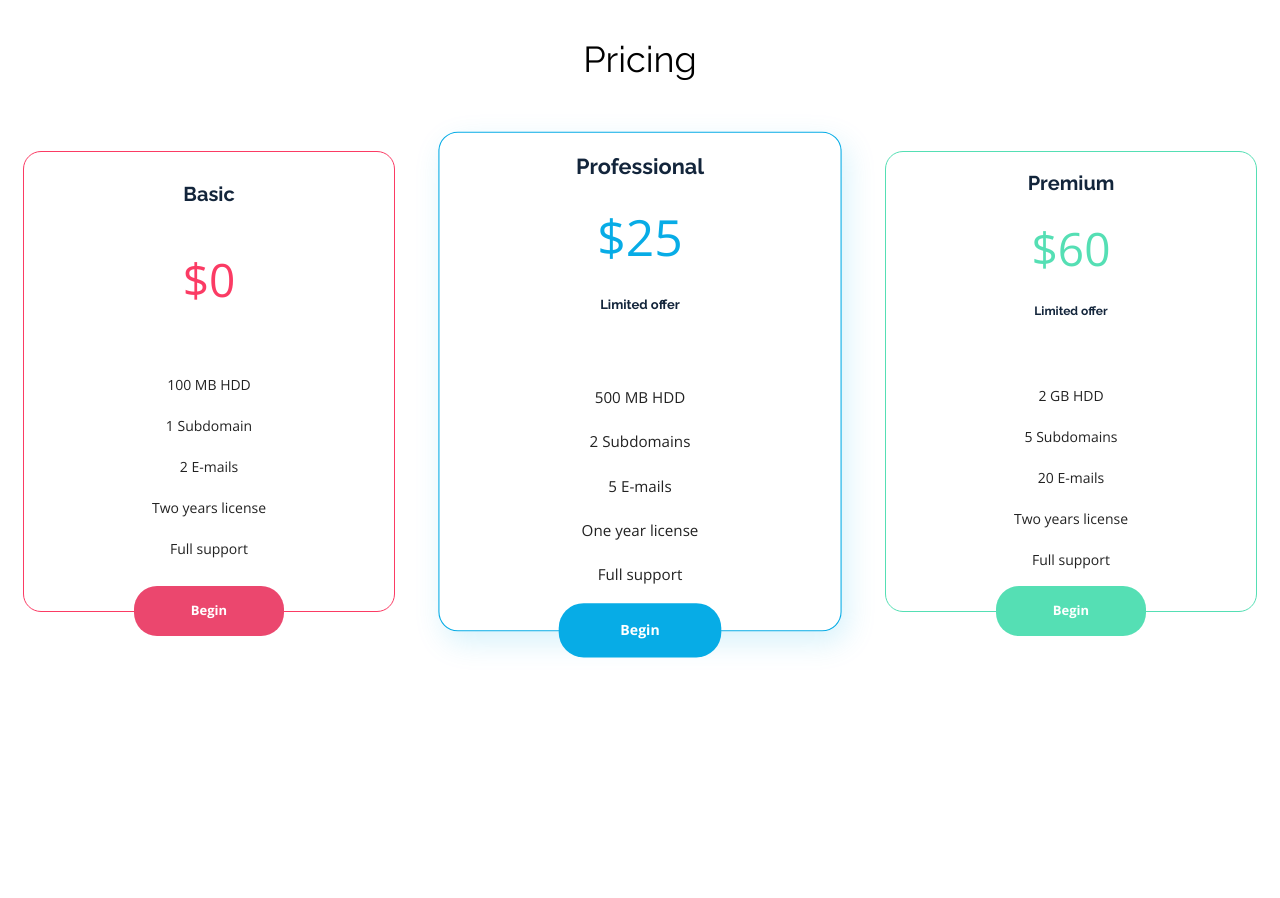
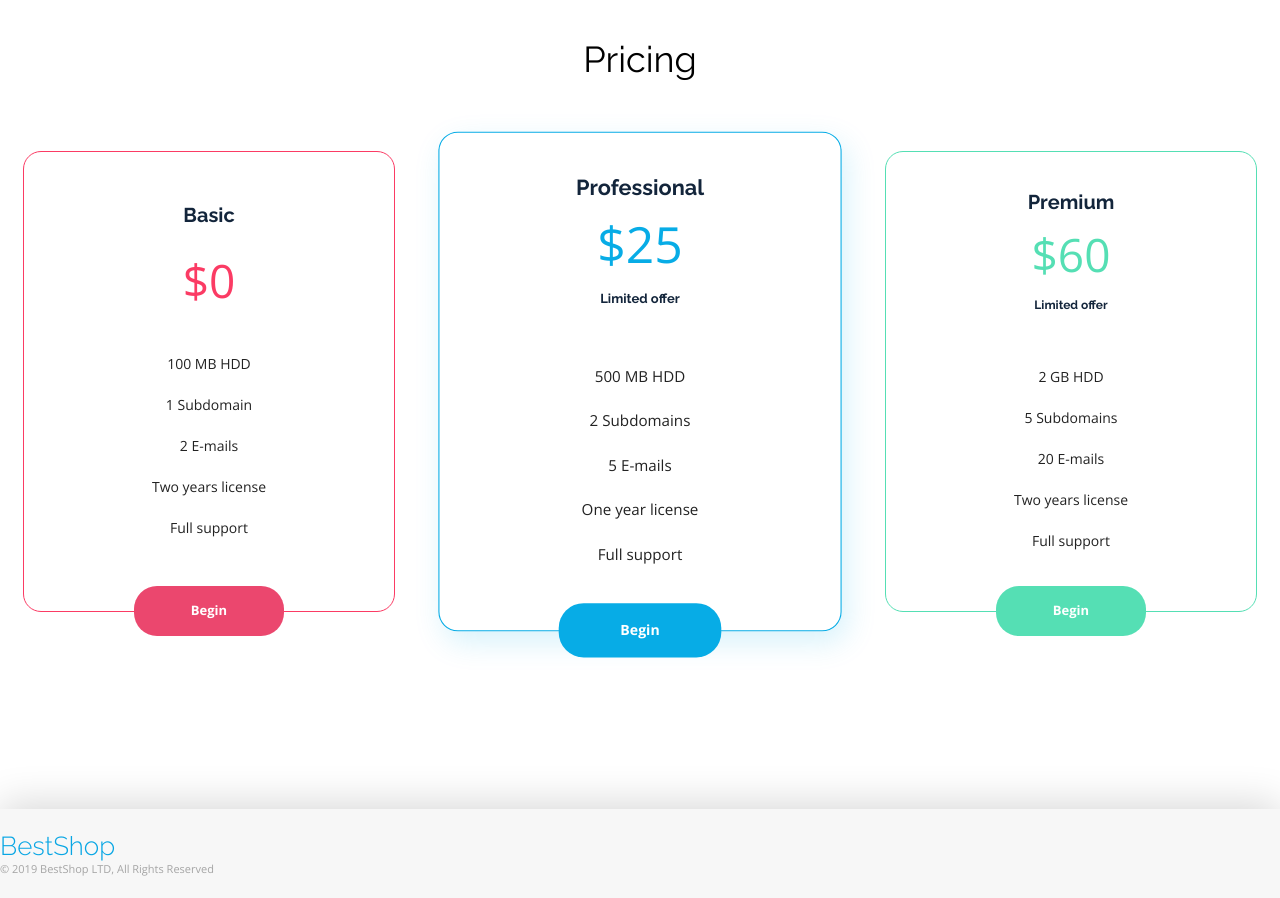
Before and after one commit to Liipka/BestShop, a plain HTML site: page index.html in a window 1280 px wide. Shown: the part 2900-3798 px from the top of the page. Before the commit the page ends 3709 px from the top, so only its background shows below. Drawn offline with nearby package versions, Linux system fonts and the light colour scheme.

Commit message:
created footer

```diff
--- a/css/style.css
+++ b/css/style.css
@@ -382,7 +382,7 @@ header {
     display: flex;
     flex-direction: column;
     align-items: center;
-    justify-content: space-around;
+    justify-content: space-evenly;
     position: relative;
 }
 .Basic {
@@ -462,3 +462,42 @@ header {
 .premium .pricing-amount {
     color: #55DFB4;
 }
+
+
+
+
+
+
+
+
+
+
+/* Footer */
+footer {
+    background: #F7F7F7 0% 0% no-repeat padding-box;
+    box-shadow: 0px -5px 40px #00000029;
+    opacity: 1;
+}
+footer .container {
+    height: 89px;
+    display: flex;
+    justify-content: space-between;
+    align-items: center;
+}
+.footer-title {
+    font: normal normal 300 26px/30px Raleway;
+    letter-spacing: 0px;
+    color: #08A6E4;
+    opacity: 1;
+}
+.footer-text {
+    font: normal normal normal 11px/15px Open Sans;
+    letter-spacing: 0px;
+    color: #A5A5A5;
+    opacity: 1;
+}
+.social-icon {
+    width: 24px;
+    height: 24px;
+    margin-left: 20px;
+}
--- a/index.html
+++ b/index.html
@@ -149,6 +149,22 @@
             </div>
         </div>
     </section>
+    <section>
+        <div class="form">
 
+        </div>
+    </section>
+    <footer>
+        <div class="container">
+            <div>
+                <p class="footer-title">BestShop</p>
+                <p class="footer-text">© 2019 BestShop LTD, All Rights Reserved</p>
+            </div>
+            <div>
+                <img class="social-icon" alt="Twitter" src="assets/Twitter.svg" />
+                <img class="social-icon" alt="Facebook" src="assets/Facebook.svg" />
+            </div>
+        </div>
+    </footer>
 </body>
 </html>
```
